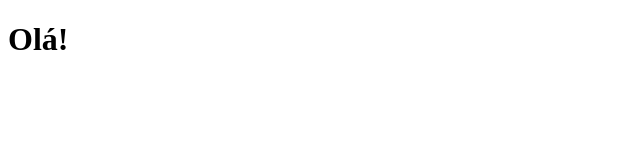
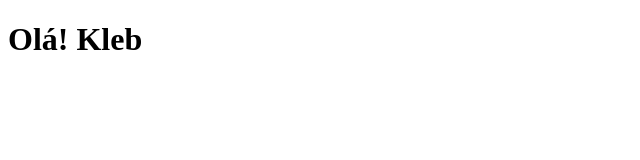
Before and after one commit to GabrielZilioti/Site_de_Eventos, a React (Create React App) app in the folder eventos/: page / in a window 1280 px wide. Shown: the top 160 px of the page, without its empty margins (0-640 px from the left). Built offline with nearby package versions, Linux system fonts and the light colour scheme.

Commit message:
Update h1

```diff
--- a/eventos/src/App.js
+++ b/eventos/src/App.js
@@ -2,7 +2,7 @@ import React from 'react'
 
 function App() {
   return (
-    <h1>Olá!</h1>
+    <h1>Olá! Kleb</h1>
   );
 }
 
```
Also changed, not shown: 1 other file (tests, documents, lock files or other folders).
